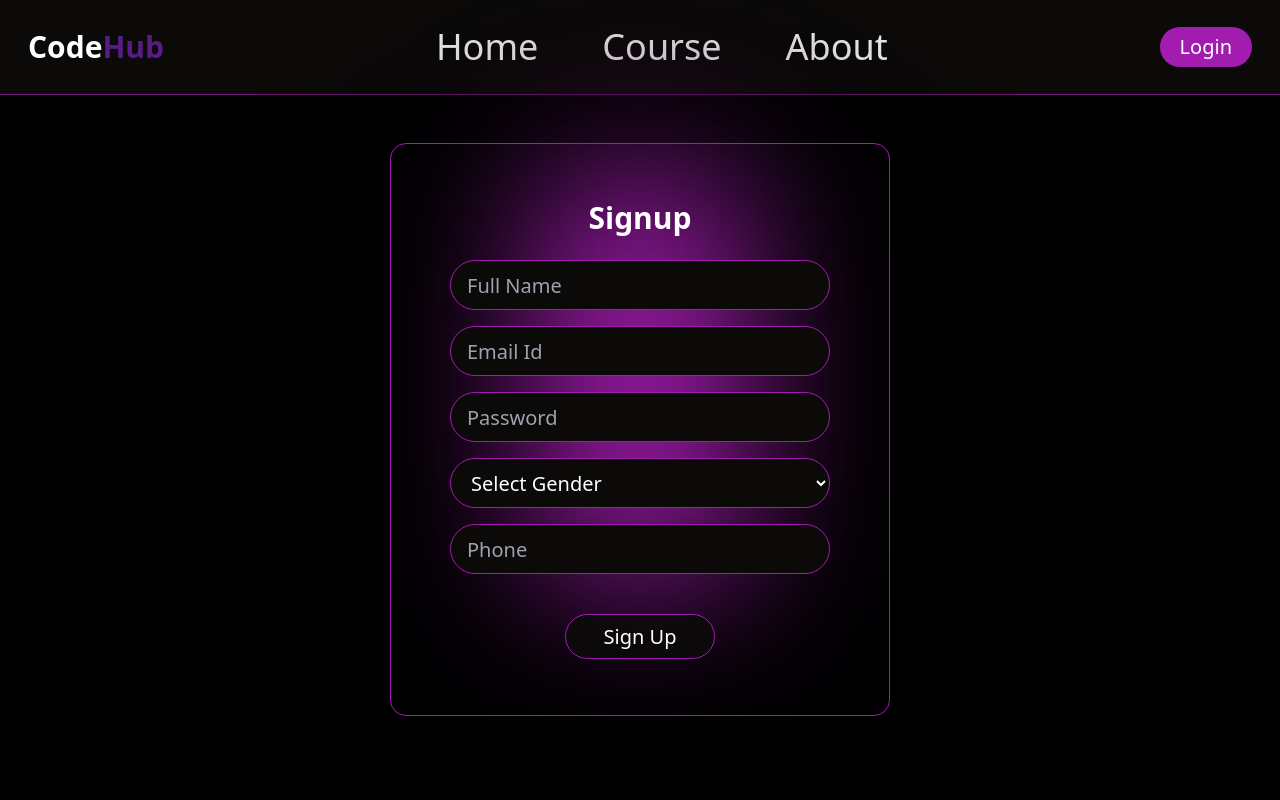
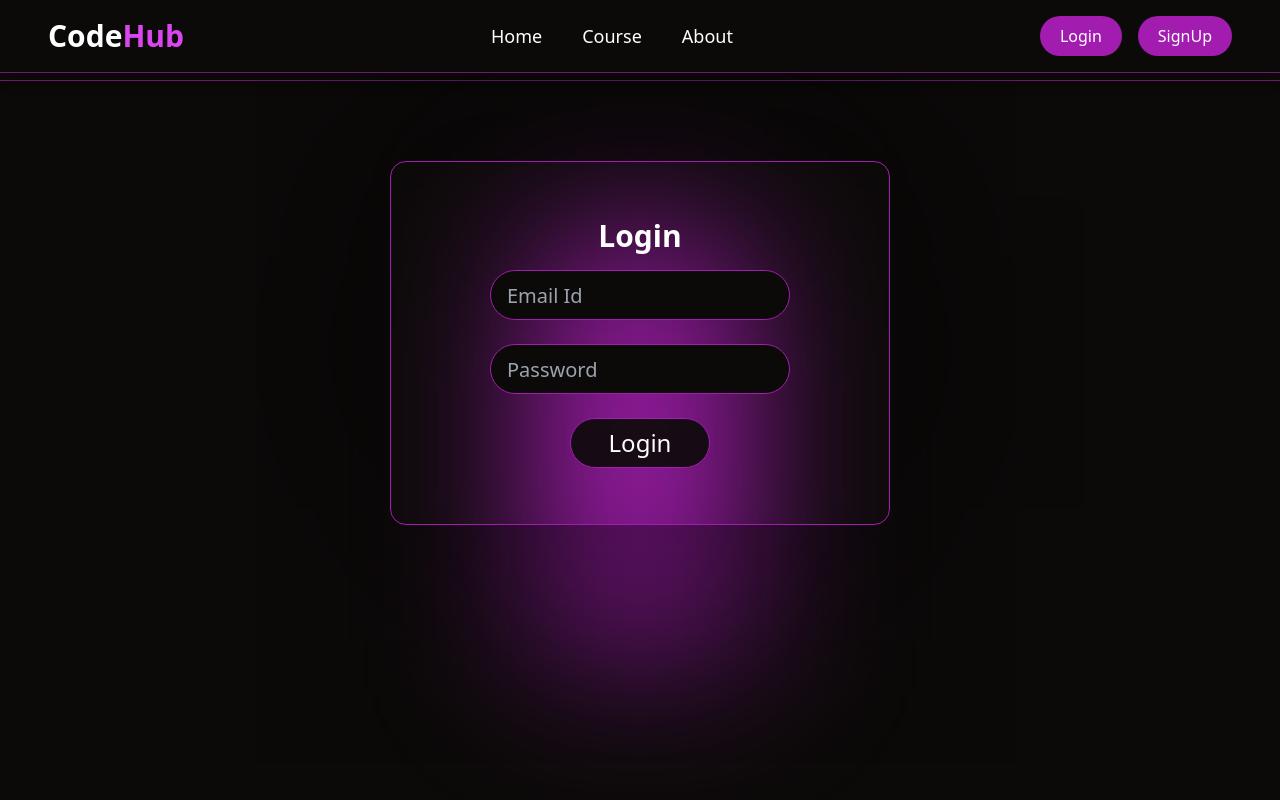
Before and after one commit to yashjaiswal4646/Online-Learning-React-, a React (Vite) app: page /login in a window 1280 px wide. Shown: the top 800 px of the page. Built offline with nearby package versions, Linux system fonts and the light colour scheme.

Commit message:
Route Login and signup page

```diff
--- a/src/App.jsx
+++ b/src/App.jsx
@@ -1,17 +1,20 @@
-// import AppRoutes from "./routes/AppRoutes";
+import AppRoutes from "./routes/AppRoutes";
 
-import { BrowserRouter } from "react-router-dom";
-import Signup from "./pages/Signup";
+// import { BrowserRouter } from "react-router-dom";
+// import Signup from "./pages/Signup";
 
 
 
 function App() {
   return (
     <>
-   {/* <AppRoutes />; */}
-   <BrowserRouter>
+   <AppRoutes />;
+
+
+
+   {/* <BrowserRouter>
      <Signup/>
-   </BrowserRouter>
+   </BrowserRouter> */}
 
   </>
 )
--- a/src/components/Navbar.jsx
+++ b/src/components/Navbar.jsx
@@ -1,13 +1,14 @@
 import React, { useState } from "react";
-import { Link } from "react-router-dom";
+import { Link, useNavigate } from "react-router-dom";
 import { Menu, X } from "lucide-react"; // Icons for hamburger menu
 
 const Navbar = () => {
   const [isOpen, setIsOpen] = useState(false);
+  const navigate = useNavigate();
 
   return (
-    <header className="fixed top-0 left-0 w-full z-50 bg-stone-950 shadow-lg border-b border-fuchsia-900">
-      <div className="container mx-auto flex items-center justify-between px-6 py-4 lg:px-12">
+    <header className="fixed top-0 left-0 z-50 w-full border-b shadow-lg bg-stone-950 border-fuchsia-900">
+      <div className="container flex items-center justify-between px-6 py-4 mx-auto lg:px-12">
         {/* Logo */}
         <h1 className="text-3xl font-bold text-white">
           <span>Code</span>
@@ -15,30 +16,30 @@ const Navbar = () => {
         </h1>
 
         {/* Desktop Navigation */}
-        <nav className="hidden lg:flex space-x-10 text-lg">
-          <Link to="/" className="text-white hover:text-fuchsia-500 transition">
+        <nav className="hidden space-x-10 text-lg lg:flex">
+          <Link to="/" className="text-white transition hover:text-fuchsia-500">
             Home
           </Link>
-          <Link to="/course" className="text-white hover:text-fuchsia-500 transition">
+          <Link to="/course" className="text-white transition hover:text-fuchsia-500">
             Course
           </Link>
-          <Link to="/about" className="text-white hover:text-fuchsia-500 transition">
+          <Link to="/about" className="text-white transition hover:text-fuchsia-500">
             About
           </Link>
         </nav>
 
         {/* Authentication Buttons - Hidden on Mobile */}
-        <div className="hidden lg:flex gap-4">
-          <button className="px-5 py-2 bg-fuchsia-700 rounded-full text-white hover:bg-fuchsia-600 transition">
+        <div className="hidden gap-4 lg:flex">
+          <button className="px-5 py-2 text-white transition rounded-full bg-fuchsia-700 hover:bg-fuchsia-600" onClick={() => navigate("/login")} >
             Login
           </button>
-          <button className="px-5 py-2 bg-fuchsia-700 rounded-full text-white hover:bg-fuchsia-600 transition">
+          <button className="px-5 py-2 text-white transition rounded-full bg-fuchsia-700 hover:bg-fuchsia-600" onClick={() => navigate("/signup")}>
             SignUp
           </button>
         </div>
 
         {/* Mobile Menu Button */}
-        <button className="lg:hidden text-white" onClick={() => setIsOpen(!isOpen)}>
+        <button className="text-white lg:hidden" onClick={() => setIsOpen(!isOpen)}>
           {isOpen ? <X size={28} /> : <Menu size={28} />}
         </button>
       </div>
@@ -50,20 +51,26 @@ const Navbar = () => {
         }`}
       >
         <div className="flex flex-col items-center gap-6">
-          <Link to="/" className="text-white hover:text-fuchsia-500 transition" onClick={() => setIsOpen(false)}>
+          <Link to="/" className="text-white transition hover:text-fuchsia-500" onClick={() => setIsOpen(false)}>
             Home
           </Link>
-          <Link to="/course" className="text-white hover:text-fuchsia-500 transition" onClick={() => setIsOpen(false)}>
+          <Link to="/course" className="text-white transition hover:text-fuchsia-500" onClick={() => setIsOpen(false)}>
             Course
           </Link>
-          <Link to="/about" className="text-white hover:text-fuchsia-500 transition" onClick={() => setIsOpen(false)}>
+          <Link to="/about" className="text-white transition hover:text-fuchsia-500" onClick={() => setIsOpen(false)}>
             About
           </Link>
           <div className="flex flex-col gap-4 mt-4">
-            <button className="px-5 py-2 bg-fuchsia-700 rounded-full text-white hover:bg-fuchsia-600 transition">
+            <button className="px-5 py-2 text-white transition rounded-full bg-fuchsia-700 hover:bg-fuchsia-600" onClick={() => {
+                navigate("/login");
+                setIsOpen(false);
+              }}>
               Login
             </button>
-            <button className="px-5 py-2 bg-fuchsia-700 rounded-full text-white hover:bg-fuchsia-600 transition">
+            <button className="px-5 py-2 text-white transition rounded-full bg-fuchsia-700 hover:bg-fuchsia-600" onClick={() => {
+                navigate("/signup");
+                setIsOpen(false);
+              }}>
               SignUp
             </button>
           </div>
--- a/src/pages/Login.jsx
+++ b/src/pages/Login.jsx
@@ -1,14 +1,19 @@
 import React from "react";
+import { useNavigate } from "react-router-dom";
 
 const Login = () => {
+
+  const navigate = useNavigate();
+
   const handleSubmit = (e) => {
     e.preventDefault();
+    navigate("/");
   };
 
   const navItems = ["Home", "Course", "About", "Admin"];
 
   return (
-    <div className="min-h-screen bg-stone-950 text-white">
+    <div className="min-h-screen text-white bg-stone-950">
       {/* Navbar */}
       <header className="flex justify-between items-center px-10 py-5 border-b border-solid bg-stone-950 border-b-fuchsia-900 shadow-[0_4px_4px_rgba(0,0,0,0.25)] max-sm:p-4">
         <h1 className="text-3xl font-bold">
--- a/src/pages/Signup.jsx
+++ b/src/pages/Signup.jsx
@@ -1,6 +1,10 @@
 import { useState } from "react";
+// import { useNavigate } from "react-router-dom";
 
 const Signup = () => {
+
+    // const navigate = useNavigate();
+
   const [formData, setFormData] = useState({
     fullName: "",
     email: "",
--- a/src/routes/AppRoutes.jsx
+++ b/src/routes/AppRoutes.jsx
@@ -11,6 +11,8 @@ import Nodejs from "../components/AllCourses/Nodejs";
 import WebDev from "../components/AllCourses/WebDev";
 import WebMaster from "../components/AllCourses/WebMaster";
 import FlutterSyllabus from "../components/Syllabus/FlutterSyllabus";
+import Login from "../pages/Login";
+import Signup from "../pages/Signup";
 
 
 
@@ -29,6 +31,8 @@ function AppRoutes() {
         <Route path="/courses/web-development-master" element={<WebMaster />} />
         <Route path="/FlutterSyllabus" element={<FlutterSyllabus/>} />
         <Route path="/about" element={<About />} />
+        <Route path="/login" element={<Login/>} />
+        <Route path="/signup" element={<Signup/>} />
       </Routes>
       <Footer />
     </Router>
```
